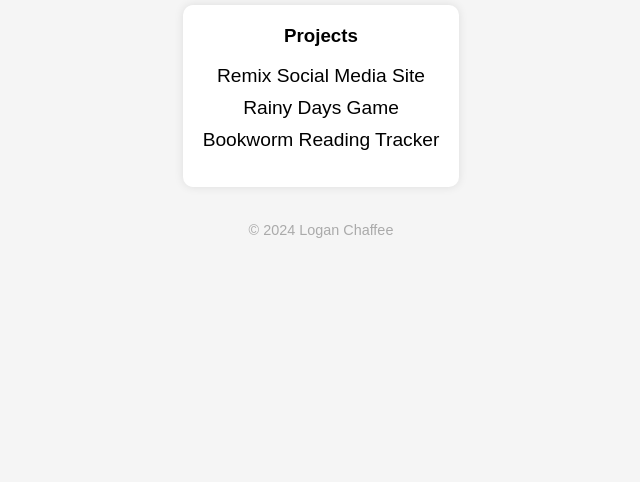
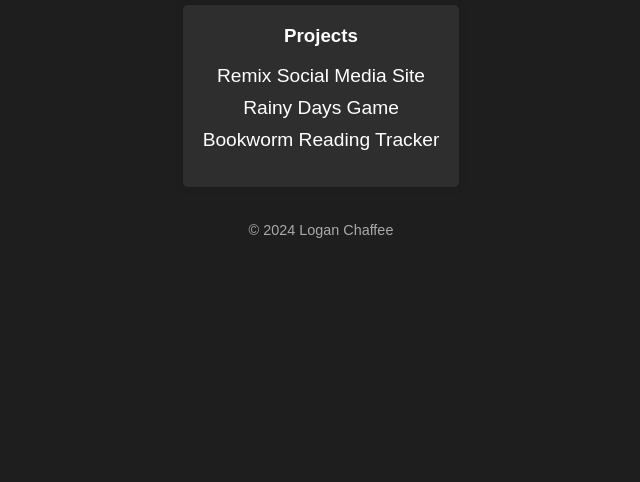
Before and after one commit to loganchaffee/loganchaffee.xyz, a plain HTML site: page index.html in a window 1280 px wide. Shown: the part 318-800 px from the top of the page, without its empty margins (319-959 px from the left). Drawn offline with Linux system fonts and the light colour scheme.

Commit message:
update styles

```diff
--- a/main.css
+++ b/main.css
@@ -7,7 +7,8 @@ body {
   align-items: center;
   justify-content: center;
   height: 100vh;
-  background-color: #f5f5f5;
+  background-color: #1e1e1e;
+  color: #ffffff;
 }
 
 header {
@@ -31,9 +32,9 @@ main {
 }
 
 main section {
-  background-color: #fff;
+  background-color: #2e2e2e;
   padding: 20px;
-  border-radius: 10px;
+  border-radius: 5px;
   box-shadow: 0 0 10px rgba(0, 0, 0, 0.1);
 }
 
```
